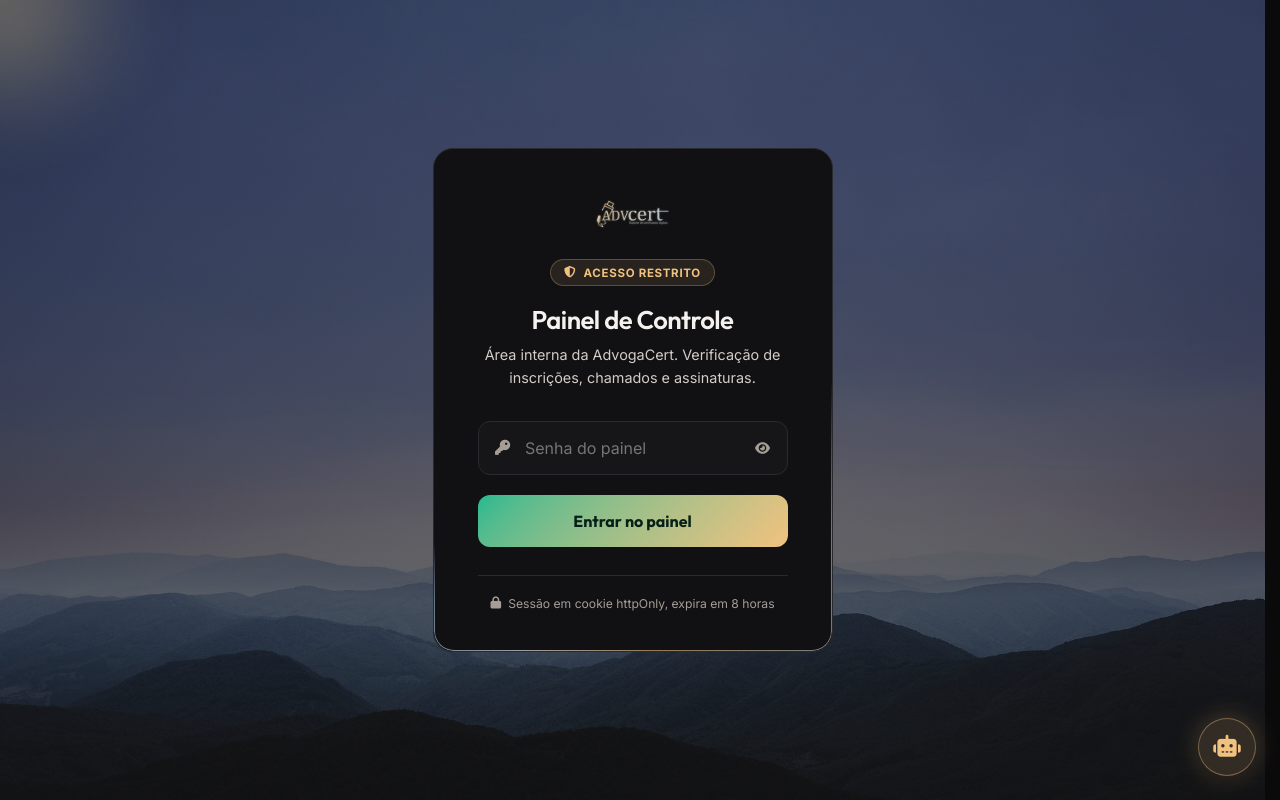
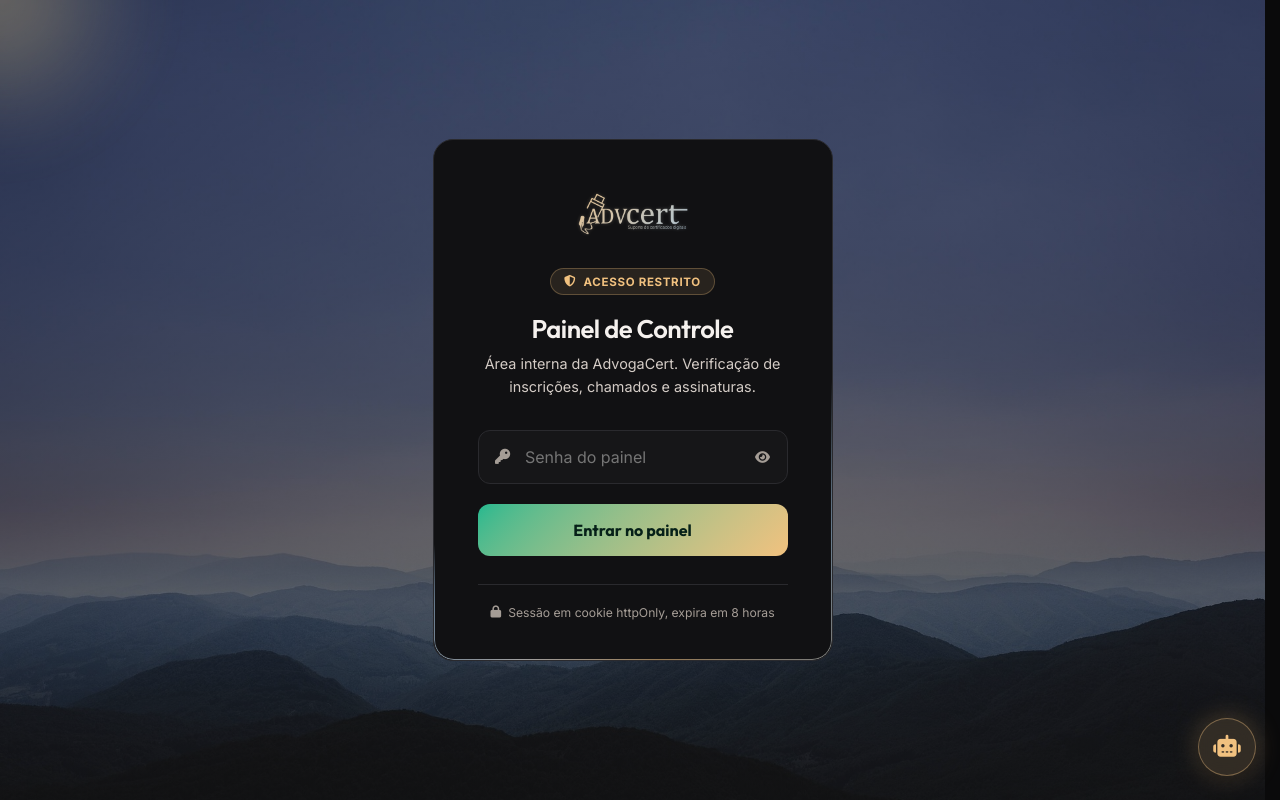
Before and after one commit to Jonascreate/advogacert, a PHP site: page /admin.html in a window 1280 px wide. Run offline with PHP 8.4, Linux system fonts and the light colour scheme.

Commit message:
Aumenta a logo do login do painel
34px de altura sumiam dentro da caixa de 400px. A proporcao e travada em
720/232 e a logo e uma mascara (o PNG recorta o degrade da marca), entao
escalar nao perde nitidez e a altura e o unico numero a mexer: 52px, que
dao cerca de 161px de largura.

Co-Authored-By: Claude Opus 5 <noreply@anthropic.com>

```diff
--- a/admin.html
+++ b/admin.html
@@ -9,7 +9,7 @@
     <link href="https://fonts.googleapis.com/css2?family=Outfit:wght@400;500;600;700&family=Inter:wght@300;400;500;600;700&family=JetBrains+Mono:wght@500;600;700&display=swap" rel="stylesheet">
     <link rel="stylesheet" href="https://cdnjs.cloudflare.com/ajax/libs/font-awesome/6.5.1/css/all.min.css">
     <link rel="stylesheet" href="assets/css/style.css">
-    <link rel="stylesheet" href="assets/css/admin.css?v=73">
+    <link rel="stylesheet" href="assets/css/admin.css?v=74">
 </head>
 <body>
     <a class="admin-pular" href="#conteudo-admin">Ir para o conteúdo do painel</a>
--- a/assets/css/admin.css
+++ b/assets/css/admin.css
@@ -293,7 +293,10 @@ body {
 .login-box > * { position: relative; z-index: 1; }
 
 .login-logo {
-    height: 34px;
+    /* 34px sumia dentro da caixa de 400px. A proporção é travada em
+       720/232, então a altura é o único número: 52px dão ~161px de largura,
+       o suficiente para a marca liderar a caixa sem competir com o título. */
+    height: 52px;
     aspect-ratio: 720 / 232;
     margin: 0 auto 1.75rem;
     background: linear-gradient(135deg, var(--accent-mac), var(--accent-win));
```
